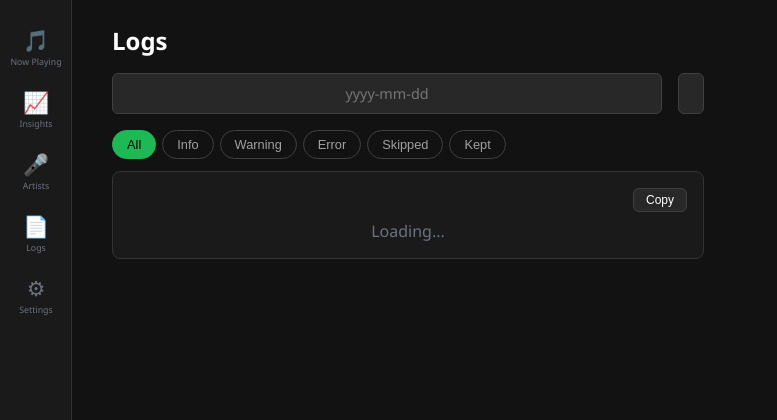
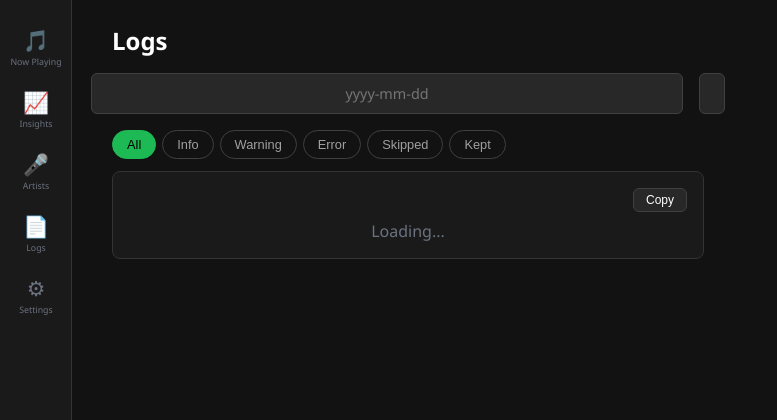
Before and after one commit to Vatroslav/spotify-auto-skipper, a FastAPI app: template cloud/app/templates/logs.html in a window 1280 px wide. Shown: the top 420 px of the page, without its empty margins (0-777 px from the left). Run offline with FastAPI, Linux system fonts and the light colour scheme; the template is opened without the code that fills it, so the values that code supplies are empty; parts of the project's set-up code (start-up, migrations or seed data) failed here and were passed over.

Commit message:
Fix logs date/search input sizing
Date input fixed at 100px, search input fixed at 200px — no more flex stretching.

Co-Authored-By: Claude Opus 4.6 (1M context) <noreply@anthropic.com>

```diff
--- a/cloud/app/__init__.py
+++ b/cloud/app/__init__.py
@@ -1 +1 @@
-APP_VERSION = "v3.0.5"
+APP_VERSION = "v3.0.6"
--- a/cloud/app/static/css/style.css
+++ b/cloud/app/static/css/style.css
@@ -530,9 +530,9 @@ input:focus, select:focus {
     color-scheme: dark;
 }
 
-.date-input { width: 110px; text-align: center; }
+.date-input { width: 100px; text-align: center; flex-shrink: 0; }
 
-.search-input { flex: 1; max-width: 300px; }
+.search-input { width: 200px; }
 .search-input::placeholder { color: var(--text-muted); }
 
 /* ── Bottom Navigation ───────────────────────────── */
```
